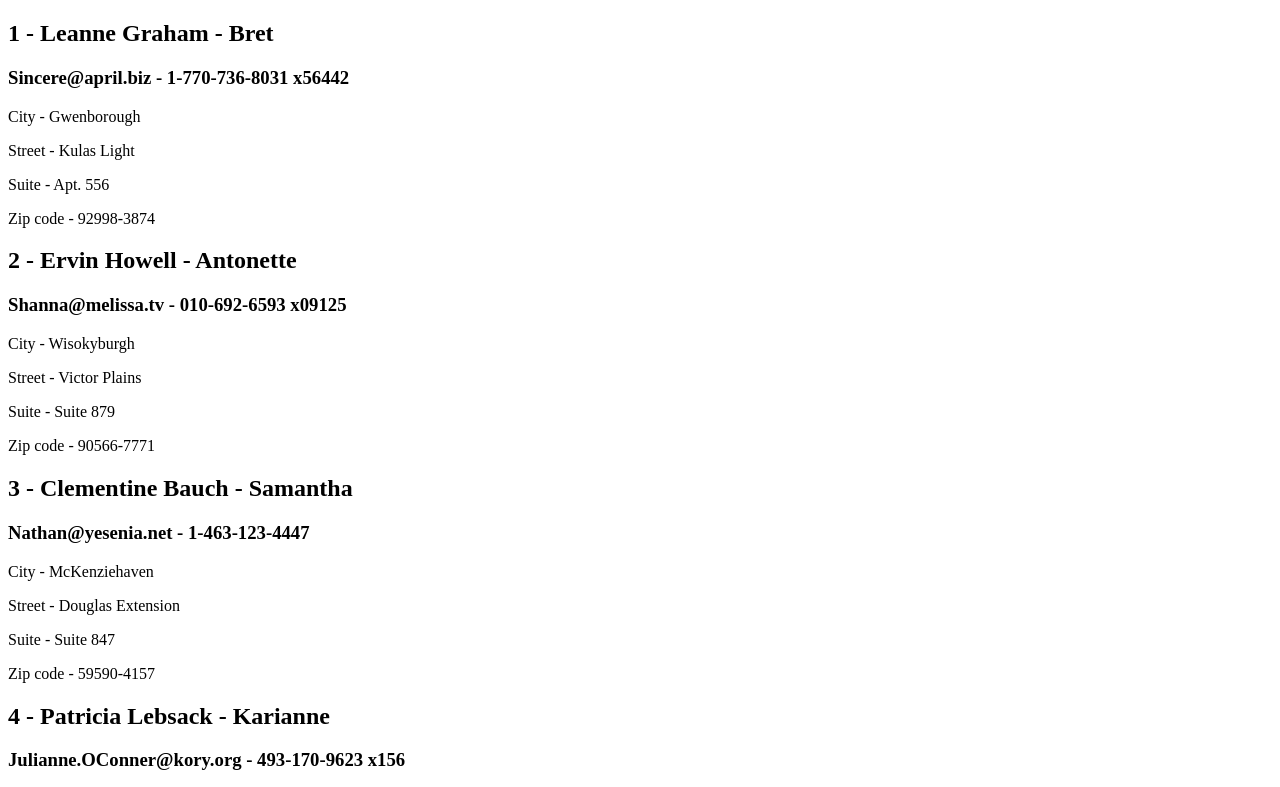
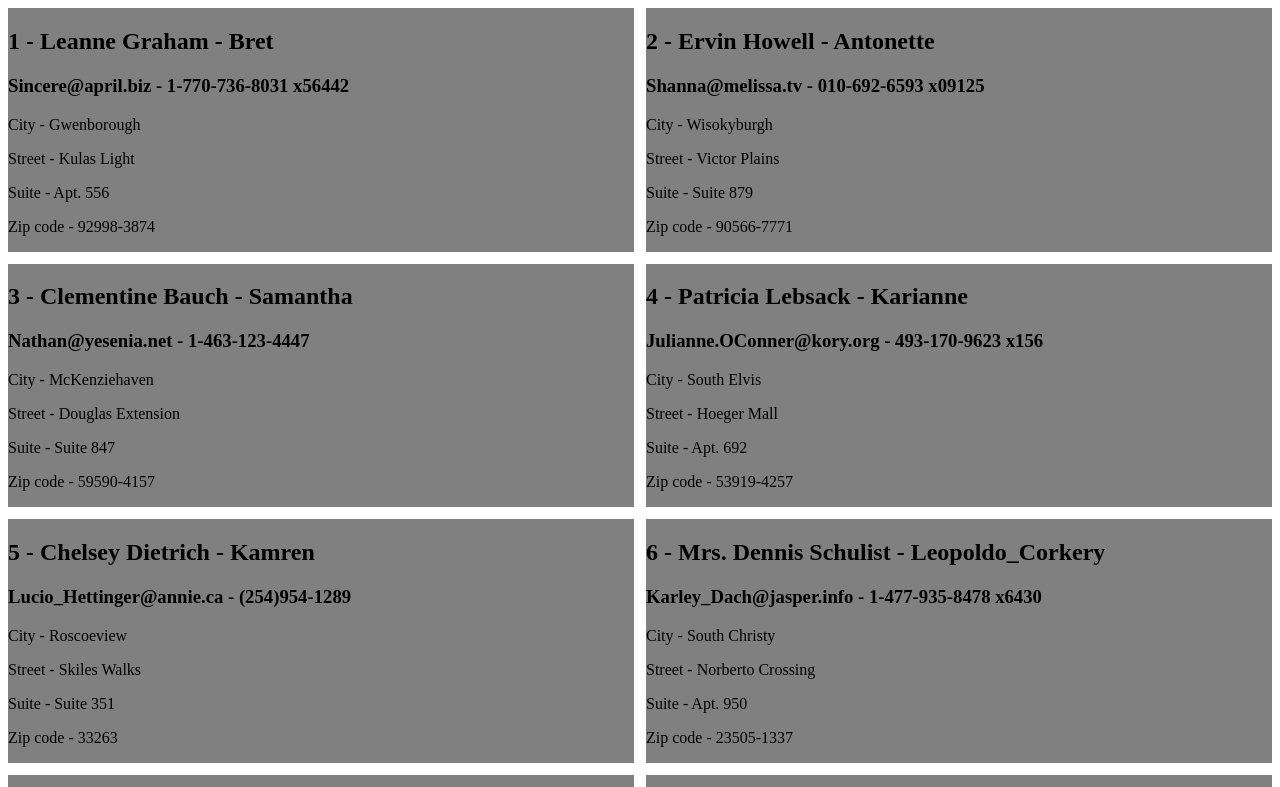
Before and after one commit to Gagun45/JAVASCRIPT, a plain HTML site: page homework/lesson3/index.html in a window 1280 px wide. Shown: the top 787 px of the page. Drawn offline with Linux system fonts and the light colour scheme.

Commit message:
lesson3 hw edited

```diff
--- a/homework/lesson3/index.html
+++ b/homework/lesson3/index.html
@@ -5,6 +5,7 @@
     <meta name="viewport" content="width=device-width, user-scalable=no, initial-scale=1.0, maximum-scale=1.0, minimum-scale=1.0">
     <meta http-equiv="X-UA-Compatible" content="ie=edge">
     <title>Lesson 3 / HW</title>
+    <link rel="stylesheet" href="styles.css">
 </head>
 <body>
 <script src="main.js"></script>
--- a/homework/lesson3/main.js
+++ b/homework/lesson3/main.js
@@ -233,7 +233,7 @@ let usersList = [
 
 document.write('<div class="users-box">')
 for (const user of usersList) {
-    const div = `<div>
+    const div = `<div class="user-block">
 <h2>${user.id} - ${user.name} - ${user.username}</h2>
 <h3>${user.email} - ${user.phone}</h3>
 <div class="address-block">
@@ -245,3 +245,4 @@ for (const user of usersList) {
 </div>`
     document.write(div)
 }
+document.write('</div>')
--- /dev/null
+++ b/homework/lesson3/styles.css
@@ -0,0 +1,8 @@
+.users-box {
+    display: grid;
+    grid-template-columns: 1fr 1fr;
+    gap: 12px
+}
+.user-block {
+    background-color: gray;
+}
```
